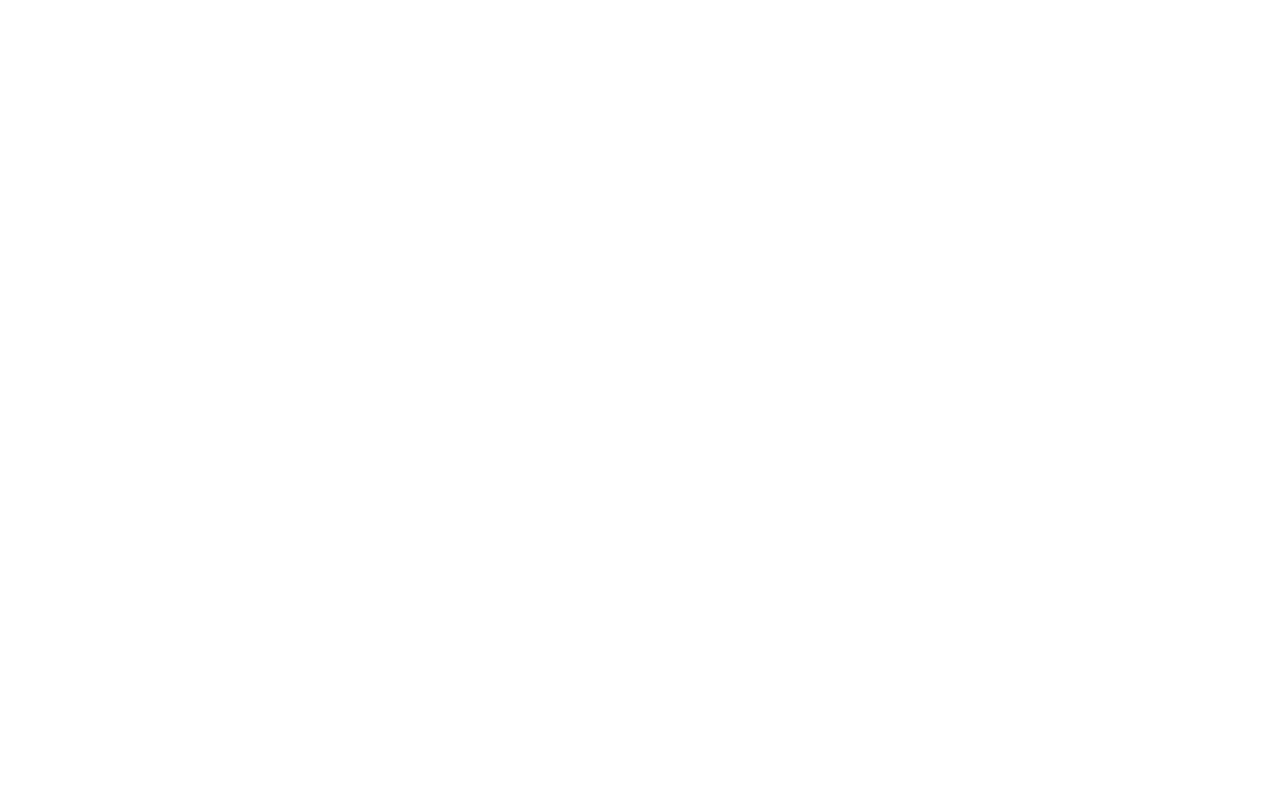
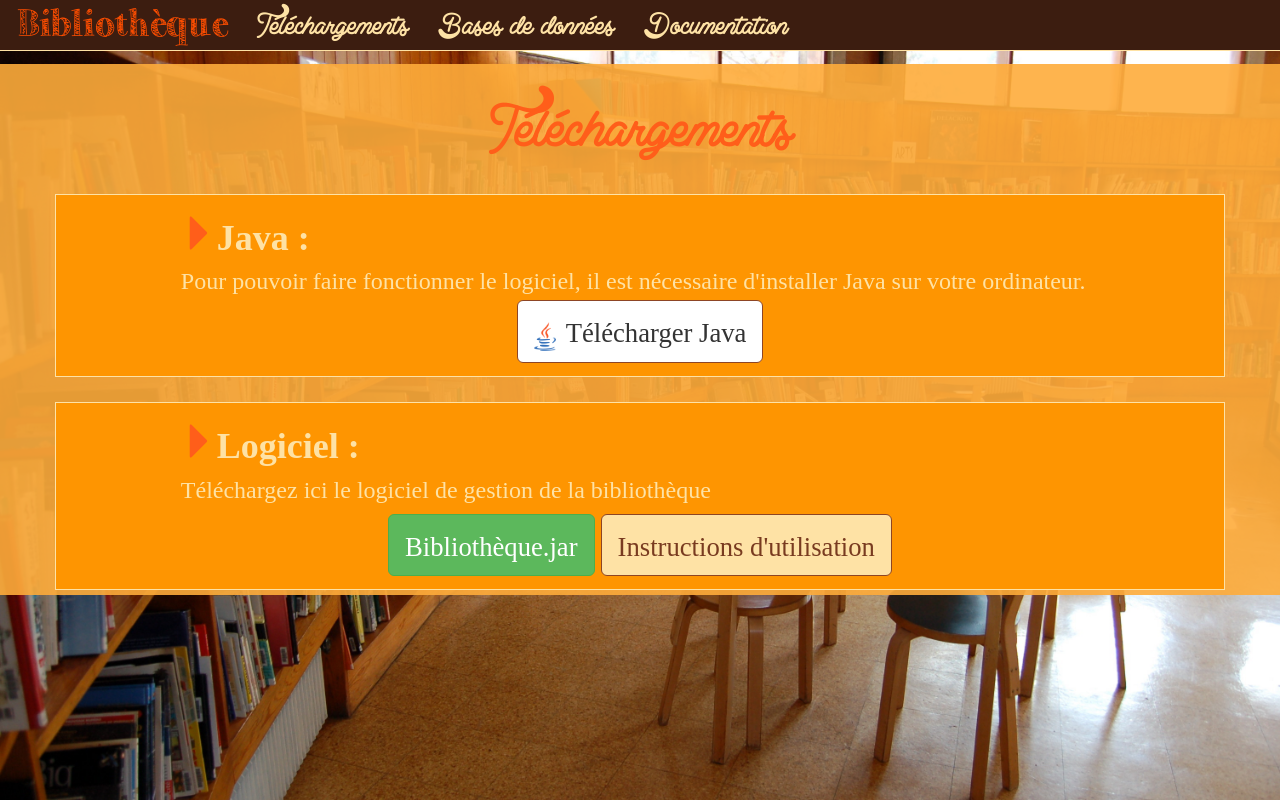
Before and after one commit to BibliothequeMaternelleAilly/WebApp, a PHP site: page /downloads.php in a window 1280 px wide. Before the commit the page is empty. Run offline with PHP 8.4, Linux system fonts and the light colour scheme; some libraries are stand-ins or nearby versions; some web fonts are replaced.

Commit message:
Création de la page des téléchargements

```diff
--- a/css/custom.css
+++ b/css/custom.css
@@ -24,6 +24,19 @@
 .title {
     font-family: littleBird;
     font-size: 50pt;
+}
+
+h1 {
+    text-align: center;
+    font-family: clearLine;
+    font-size: 3em;
+    color: #ff5e1a;
+}
+
+h2 {
+    font-family: maritime;
+    font-weight: bold;
+    font-size: 1.5em;
 }
 
 .navbar-default .navbar-nav>li>a {
--- a/downloads.php
+++ b/downloads.php
@@ -1,3 +1,107 @@
-<?php
+<!DOCTYPE html>
+<html>
+    <head>
+        <title>Accueil</title>
+        <meta charset="UTF-8">
+        <meta name="viewport" content="width=device-width, initial-scale=1.0">
+        <link rel="stylesheet" type="text/css" href="css/bootstrap.min.css">
+        <link rel="stylesheet" type="text/css" href="css/custom.css">
+        <script src="js/jquery.min.js"></script>
+        <script src="js/bootstrap.min.js"></script>
 
-?>
+        <style>
+            .content {
+                padding-top: 5px;
+                padding-bottom: 5px;
+                background-color: rgba(254,172,59,.9);
+                margin-top: 5%;
+            }
+
+            .container {
+                background-color: #fe9501;
+                padding-bottom: 1%;
+                margin-top: 2%;
+                border: #fee2a5 solid 1px;
+            }
+
+            .glyphicon {
+                color: #ff5e1a;
+            }
+
+            .btn {
+                font-size: 20pt;
+                padding-top: 15px;
+            }
+
+            .btn.active.focus,.btn.active:focus,.btn.focus,.btn:active.focus,.btn:active:focus,.btn:focus {
+                outline: none;
+            }
+
+            .btn-default {
+                background-color: #fee2a5;
+                color: #793b20;
+                border: #8d4525 solid 1px;
+            }
+
+            .btn-default:hover {
+                background-color: #fdd681;
+                color: #3c1d10;
+                border: #ff5e1a solid 1px;
+                box-shadow: 0 0 2px 2px #ff5e1a;
+            }
+
+            .btn-default.focus,.btn-default:focus {
+                background-color: #fcc54f;
+                color: #3c1d10;
+                border-color: #ff5e1a;
+            }
+
+            .btn-default.active.focus,.btn-default.active:focus,.btn-default.active:hover,.btn-default:active.focus,.btn-default:active:focus,.btn-default:active:hover,.open>.dropdown-toggle.btn-default.focus,.open>.dropdown-toggle.btn-default:focus,.open>.dropdown-toggle.btn-default:hover {
+                background-color: #fcc54f;
+                color: #3c1d10;
+                border: #ff5e1a solid 1px;
+                box-shadow: 0 0 2px 2px #cc3d00 inset;
+            }
+
+            #javaButton {
+                background-color: white;
+                color: #333;
+            }
+
+            #javaButton>img {
+                margin-right: 10px;
+                height: 22pt;
+            }
+        </style>
+    </head>
+
+    <body>
+        <?php $i=1; include 'navbar.php'; ?>
+        <section class="content">
+            <h1 style="color: #ff5e1a">Téléchargements</h1>
+            <div class="container">
+                <div class="col-lg-3 col-lg-offset-1">
+                    <h2><span class="glyphicon glyphicon-triangle-right"></span>Java :</h2>
+                </div>
+                <div class="col-lg-10 col-lg-offset-1">
+                    Pour pouvoir faire fonctionner le logiciel, il est nécessaire d'installer Java sur votre ordinateur.&NewLine;
+                    <div style="text-align: center; margin-top: 5px">
+                        <a id="javaButton" href="https://www.java.com/inc/BrowserRedirect1.jsp?locale=fr" target="_blank" class="btn btn-default btn-lg"><img src="css/java.png" alt=""/>Télécharger Java</a>
+                    </div>
+                </div>
+            </div>
+            <div class="container">
+                <div class="col-lg-3 col-lg-offset-1">
+                    <h2><span class="glyphicon glyphicon-triangle-right"></span>Logiciel :</h2>
+                </div>
+                <div class="col-lg-10 col-lg-offset-1">
+                    Téléchargez ici le logiciel de gestion de la bibliothèque
+                    <div style="text-align: center; margin-top: 10px">
+                        <a class="btn btn-success btn-lg" href="#">Bibliothèque.jar</a>
+                        <a class="btn btn-default btn-lg" href="#">Instructions d'utilisation</a>
+                    </div>
+                </div>
+            </div>
+        </section>
+    </body>
+</html>
--- a/index.php
+++ b/index.php
@@ -15,7 +15,6 @@
                 border: #fee2a5 solid 1px;
                 margin-top: 5%;
                 text-align: center;
-                align-items: center;
                 font-family: clearLine;
                 font-size: 4em;
             }
--- a/navbar.php
+++ b/navbar.php
@@ -4,9 +4,9 @@
             <a class="navbar-brand" href="index.php">Bibliothèque</a>
         </div>
         <ul class="nav navbar-nav">
-            <li class="<?php if($i==1) active; ?>"><a href="#">Télechargements</a></li>
+            <li class="<?php if($i==1) active; ?>"><a href="downloads.php">Téléchargements</a></li>
             <li class="<?php if($i==2) active; ?>"><a href="#">Bases de données</a></li>
-            <li class="<?php if($i==3) active; ?>"><a href="#">Aide</a></li>
+            <li class="<?php if($i==3) active; ?>"><a href="#">Documentation</a></li>
         </ul>
     </div>
 </nav>
--- a/nbproject/project.xml
+++ b/nbproject/project.xml
@@ -5,5 +5,8 @@
         <data xmlns="http://www.netbeans.org/ns/php-project/1">
             <name>BiblioPi</name>
         </data>
+        <spellchecker-wordlist xmlns="http://www.netbeans.org/ns/spellchecker-wordlist/1">
+            <word>Téléchargements</word>
+        </spellchecker-wordlist>
     </configuration>
 </project>
```
Also changed, not shown: css/java.png (added).
